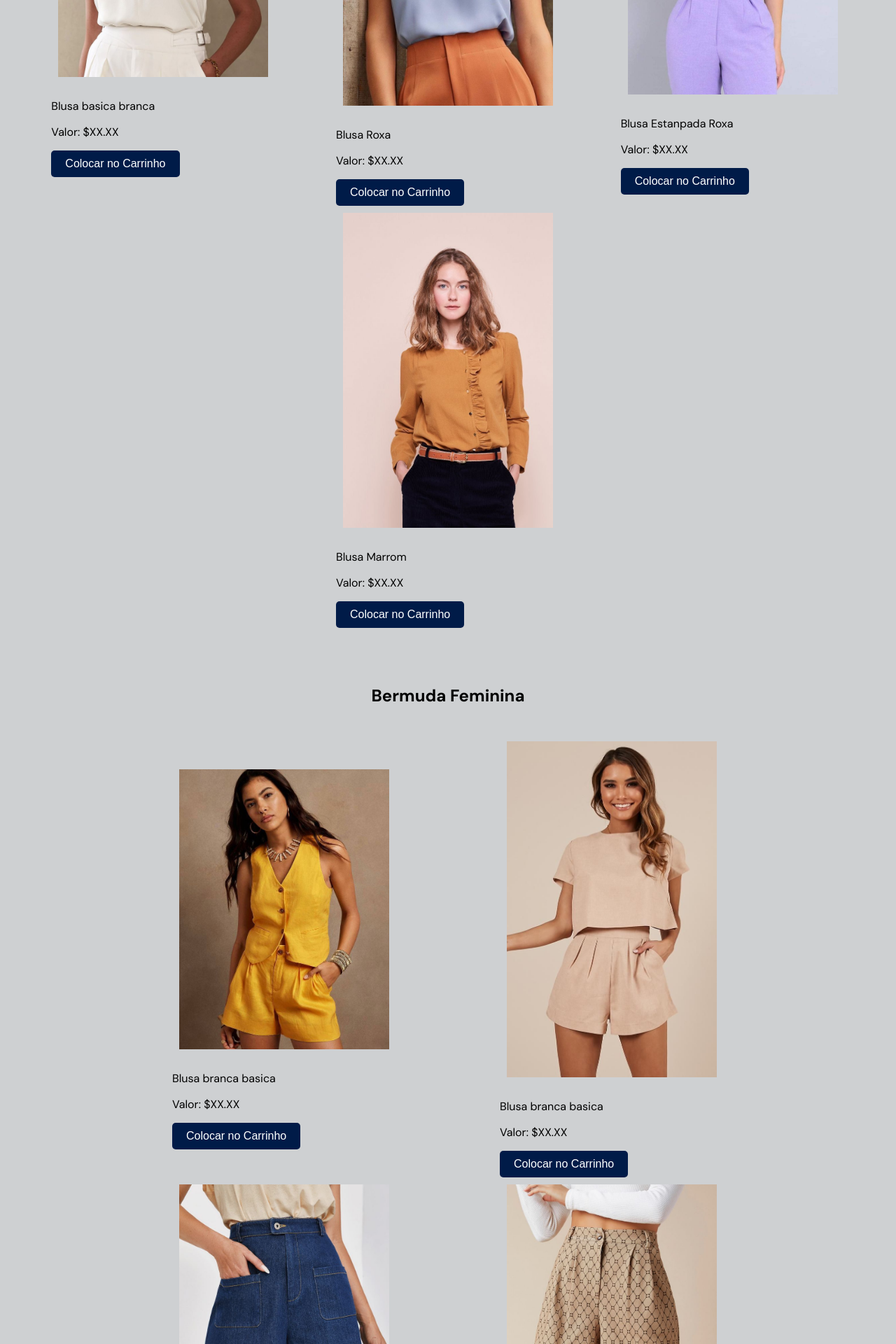
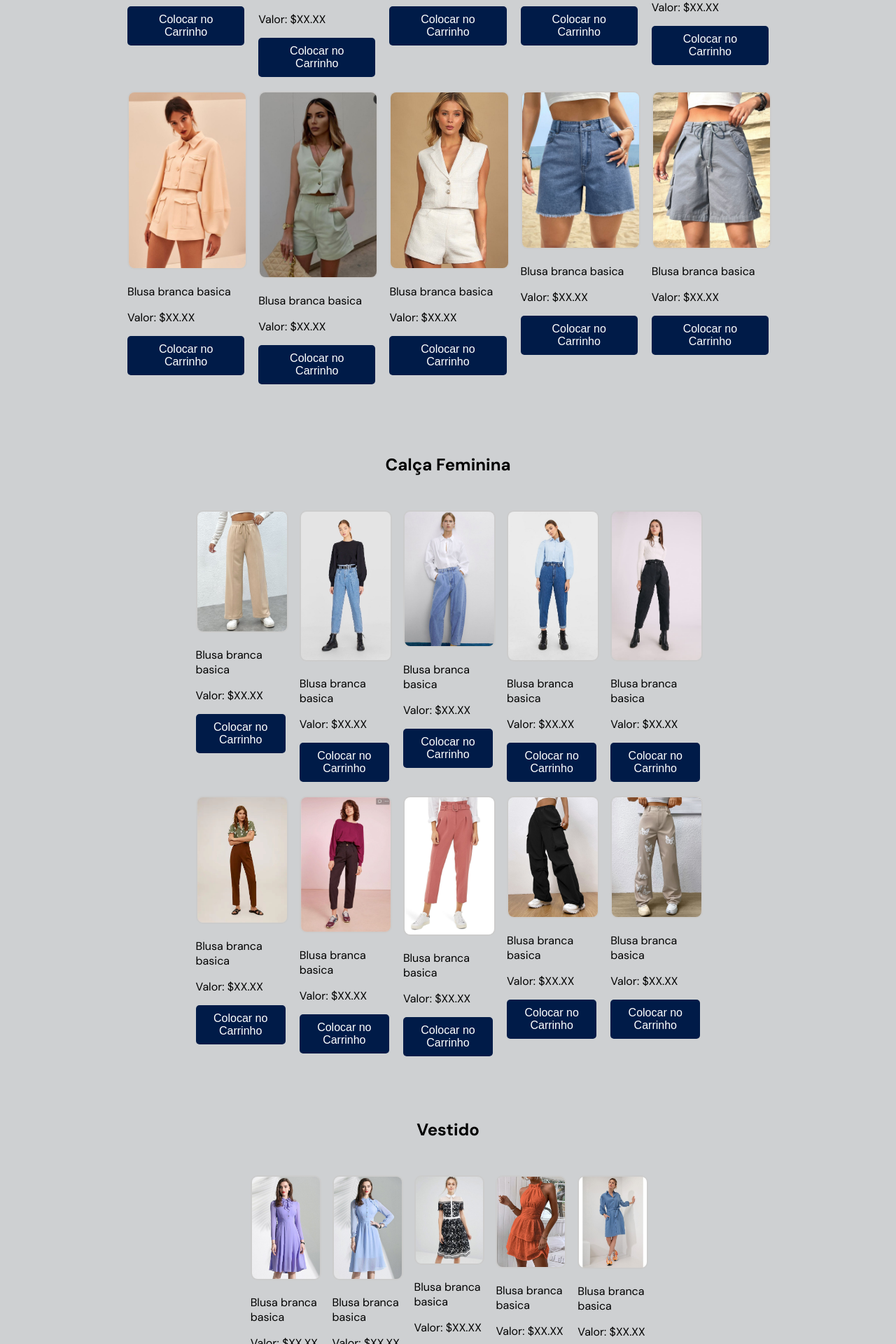
Before and after one commit to PiazzaroloPedro/JPCJ, a Django app: template loja/templates/feminina.html in a window 1280 px wide. Shown: the part 3320-5240 px from the top of the page at 70% size. Run offline with Django 5.2, Linux system fonts and the light colour scheme; the template is opened without the code that fills it, so the values that code supplies are empty.

Commit message:
update
tentando arruamar  o tamanho  nao consegui teste 1

```diff
--- a/loja/templates/feminina.html
+++ b/loja/templates/feminina.html
@@ -139,7 +139,7 @@
     </section>
 
     <h2 class="centered" id="Moda Feminina">Blusas</h2>
-    <section class="fashion">
+    <section class="blusafeminina">
         <div class="item" id="Produto 1">
             <img src="/loja/loja/imagem/bl1.jpeg" alt="Blusa Branca">
             <p>Blusa branca basica</p>
@@ -270,13 +270,7 @@
                     <button onclick="adicionarAoCarrinho('/loja/loja/imagem/8.jpeg', 'Blusa Branca')">Colocar
                         no Carrinho</button>
                 </div>
-                <div class="item" id="Produto 9">
-                    <img src="/loja/loja/imagem/3.jpeg" alt="Blusa Branca">
-                    <p>Blusa branca basica</p>
-                    <p>Valor: $XX.XX</p>
-                    <button onclick="adicionarAoCarrinho('/loja/loja/imagem/9.jpeg', 'Blusa Branca')">Colocar
-                        no Carrinho</button>
-                </div>
+
                 <div class="item" id="Produto 10">
                     <img src="/loja/loja/imagem/10.jpeg" alt="Blusa Branca">
                     <p>Blusa branca basica</p>
--- a/loja/templates/styles.css
+++ b/loja/templates/styles.css
@@ -398,9 +398,288 @@ button:hover {
     margin-right: 5px; /* Espaço à direita para separar da próxima cor */
 }
 
-/* bermuda feminina*/
+/* blusa   feminina  */
+
+.blusafeminina {
+    display: flex;
+    flex-wrap: wrap;
+    justify-content: space-around;
+    align-items: flex-start;
+    /* Alterado de 'center' para 'flex-start' */
+    padding: 20px;
+    max-width: 2100px;
+    /* Ajuste conforme necessário */
+}
+
+.blusafeminina .item {
+    width: calc(20% - 20px);
+    /* Ajuste para permitir 5 itens por linha com margens */
+    /* Define a largura máxima de cada item */
+    margin: 10px;
+}
+
+.blusafeminina img {
+    width: 100%;
+    /* Alterado para ocupar 100% da largura do contêiner */
+    height: auto;
+    border: 2px solid #ccc;
+    /* Adiciona uma borda sólida de 2px */
+    border-radius: 10px;
+    /* Adiciona bordas arredondadas */
+}
+
+.blusafeminina button {
+    width: auto;
+    /* O botão tem a largura do seu conteúdo */
+    padding: 10px 20px;
+    /* Padding interno para fazer o botão parecer melhor */
+}
+
+/*  fim  */
+
+/* bermuda   feminina  */
 
 .bermudafeminina {
+    display: flex;
+    flex-wrap: wrap;
+    justify-content: space-around;
+    align-items: flex-start;
+    /* Alterado de 'center' para 'flex-start' */
+    padding: 20px;
+    max-width: 2100px;
+    /* Ajuste conforme necessário */
+}
+
+.bermudafeminina .item {
+    width: calc(20% - 20px);
+    /* Ajuste para permitir 5 itens por linha com margens */
+    /* Define a largura máxima de cada item */
+    margin: 10px;
+}
+
+.bermudafeminina img {
+    width: 100%;
+    /* Alterado para ocupar 100% da largura do contêiner */
+    height: auto;
+    border: 2px solid #ccc;
+    /* Adiciona uma borda sólida de 2px */
+    border-radius: 10px;
+    /* Adiciona bordas arredondadas */
+}
+
+.bermudafeminina button {
+    width: auto;
+    /* O botão tem a largura do seu conteúdo */
+    padding: 10px 20px;
+    /* Padding interno para fazer o botão parecer melhor */
+}
+
+/*  fim  */
+
+/* calca     feminina     */
+
+.calcafeminina {
+    display: flex;
+    flex-wrap: wrap;
+    justify-content: space-around;
+    align-items: flex-start;
+    /* Alterado de 'center' para 'flex-start' */
+    padding: 20px;
+    max-width: 2100px;
+    /* Ajuste conforme necessário */
+}
+
+.calcafeminina .item {
+    width: calc(20% - 20px);
+    /* Ajuste para permitir 5 itens por linha com margens */
+    /* Define a largura máxima de cada item */
+    margin: 10px;
+}
+
+.calcafeminina img {
+    width: 100%;
+    /* Alterado para ocupar 100% da largura do contêiner */
+    height: auto;
+    border: 2px solid #ccc;
+    /* Adiciona uma borda sólida de 2px */
+    border-radius: 10px;
+    /* Adiciona bordas arredondadas */
+}
+
+.calcafeminina button {
+    width: auto;
+    /* O botão tem a largura do seu conteúdo */
+    padding: 10px 20px;
+    /* Padding interno para fazer o botão parecer melhor */
+}
+/*calça*/
+/*  fim  */
+
+/* vestido */
+
+.vestido {
+    display: flex;
+    flex-wrap: wrap;
+    justify-content: space-around;
+    align-items: flex-start;
+    /* Alterado de 'center' para 'flex-start' */
+    padding: 20px;
+    max-width: 2100px;
+    /* Ajuste conforme necessário */
+}
+
+.vestido .item {
+    width: calc(20% - 20px);
+    /* Ajuste para permitir 5 itens por linha com margens */
+    /* Define a largura máxima de cada item */
+    margin: 10px;
+}
+
+.vestido img {
+    width: 100%;
+    /* Alterado para ocupar 100% da largura do contêiner */
+    height: auto;
+    border: 2px solid #ccc;
+    /* Adiciona uma borda sólida de 2px */
+    border-radius: 10px;
+    /* Adiciona bordas arredondadas */
+    max-width: 400px;
+    /* Define uma largura máxima para as imagens */
+}
+
+.vestido button {
+    width: auto;
+    /* O botão tem a largura do seu conteúdo */
+    padding: 10px 20px;
+    /* Padding interno para fazer o botão parecer melhor */
+}
+
+/*  fim  */
+
+
+/* bermuda masculina   */
+
+.bermudas {
+    display: flex;
+    flex-wrap: wrap;
+    justify-content: space-around;
+    align-items: flex-start;
+    /* Alterado de 'center' para 'flex-start' */
+    padding: 20px;
+    max-width: 2100px;
+    /* Ajuste conforme necessário */
+}
+
+.bermudas .item {
+    width: calc(20% - 20px);
+    /* Ajuste para permitir 5 itens por linha com margens */
+    /* Define a largura máxima de cada item */
+    margin: 10px;
+}
+
+.bermudas img {
+    width: 100%;
+    /* Alterado para ocupar 100% da largura do contêiner */
+    height: auto;
+    border: 2px solid #ccc;
+    /* Adiciona uma borda sólida de 2px */
+    border-radius: 10px;
+    /* Adiciona bordas arredondadas */
+}
+
+.bermudas button {
+    width: auto;
+    /* O botão tem a largura do seu conteúdo */
+    padding: 10px 20px;
+    /* Padding interno para fazer o botão parecer melhor */
+}
+
+/*bermuda masculina*/
+/*  fim  */
+
+/* calça masculina  */
+
+.calcamasculina {
+    display: flex;
+    flex-wrap: wrap;
+    justify-content: space-around;
+    align-items: flex-start;
+    /* Alterado de 'center' para 'flex-start' */
+    padding: 20px;
+    max-width: 2100px;
+    /* Ajuste conforme necessário */
+}
+
+.calcamasculina .item {
+    width: calc(20% - 20px);
+    /* Ajuste para permitir 5 itens por linha com margens */
+    /* Define a largura máxima de cada item */
+    margin: 10px;
+}
+
+.calcamasculina img {
+    width: 100%;
+    /* Alterado para ocupar 100% da largura do contêiner */
+    height: auto;
+    border: 2px solid #ccc;
+    /* Adiciona uma borda sólida de 2px */
+    border-radius: 10px;
+    /* Adiciona bordas arredondadas */
+}
+
+.calcamasculina button {
+    width: auto;
+    /* O botão tem a largura do seu conteúdo */
+    padding: 10px 20px;
+    /* Padding interno para fazer o botão parecer melhor */
+}
+
+/*calça masculina*/
+/*  fim  */
+
+
+/* camisa masculino     */
+
+.camisamasculina {
+    display: flex;
+    flex-wrap: wrap;
+    justify-content: space-around;
+    align-items: flex-start;
+    /* Alterado de 'center' para 'flex-start' */
+    padding: 20px;
+    max-width: 2100px;
+    /* Ajuste conforme necessário */
+}
+
+.camisamasculina .item {
+    width: calc(20% - 20px);
+    /* Ajuste para permitir 5 itens por linha com margens */
+    /* Define a largura máxima de cada item */
+    margin: 10px;
+}
+
+.camisamasculina img {
+    width: 100%;
+    /* Alterado para ocupar 100% da largura do contêiner */
+    height: auto;
+    border: 2px solid #ccc;
+    /* Adiciona uma borda sólida de 2px */
+    border-radius: 10px;
+    /* Adiciona bordas arredondadas */
+}
+
+.camisamasculina button {
+    width: auto;
+    /* O botão tem a largura do seu conteúdo */
+    padding: 10px 20px;
+    /* Padding interno para fazer o botão parecer melhor */
+}
+
+/*camisa masculino*/
+/*  fim  */
+
+/* tennis masculino     */
+.tennismasculino {
     display: flex;
     /* Ativa o Flexbox, que organiza os filhos lado a lado */
     flex-wrap: wrap;
@@ -412,7 +691,7 @@ button:hover {
     padding: 20px;
 }
 
-.bermudafeminina.intem {
+.tennismasculino.intem {
     display: flex;
     /* Cada item da temporada ocupa um espaço igual */
     margin: 5px;
@@ -427,7 +706,7 @@ button:hover {
     /* Garante que o texto dentro de cada item esteja centralizado */
 }
 
-.bermudafeminina img {
+.tennismasculino img {
 
     max-width: 300px;
     /* Limita a largura máxima para evitar imagens muito grandes */
@@ -438,353 +717,6 @@ button:hover {
 
 }
 
-.bermudafeminina button {
-    width: auto;
-    /* O botão tem a largura do seu conteúdo */
-    padding: 10px 20px;
-    /* Padding interno para fazer o botão parecer melhor */
-}
-/*  fim  */
-
-
-/* bermuda masculina*/
-.bermudas {
-    display: flex;
-    /* Ativa o Flexbox, que organiza os filhos lado a lado */
-    flex-wrap: wrap;
-    /* Permite que os itens passem para a próxima linha se não couberem */
-    justify-content: space-around;
-    /* Distribui o espaço uniformemente em torno dos itens */
-    align-items: center;
-    /* Alinha os itens verticalmente no centro */
-    padding: 20px;
-}
-
-.bermudas.intens {
-    display: flex;
-    /* Cada item da temporada ocupa um espaço igual */
-    margin: 10px;
-    /* Adiciona uma margem ao redor de cada item */
-    flex-direction: column;
-    /* Alinha os itens verticalmente em coluna */
-    align-items: center;
-    /* Centraliza os itens horizontalmente */
-    flex: 1;
-    /* Permite que cada item expanda proporcionalmente */
-    text-align: center;
-    /* Garante que o texto dentro de cada item esteja centralizado */
-}
-
-
-.bermudas img {
-    max-width: 400px;
-    width: auto;
-    /* Define a largura de cada imagem */
-    height: 400px;
-    /* Mantém a proporção da altura em relação à largura */
-    margin: 10px;
-    /* Espaço ao redor de cada imagem */
-    border-radius: 10px;
-}
-
-.bermudas button {
-    width: auto;
-    /* O botão tem a largura do seu conteúdo */
-    padding: 10px 20px;
-    /* Padding interno para fazer o botão parecer melhor */
-}
-
-
-
-/*  fim  */
-
-
-
-/*começo de calça feminina */
-
-.calcafeminina {
-    display: flex;
-    /* Ativa o Flexbox, que organiza os filhos lado a lado */
-    flex-wrap: wrap;
-    /* Permite que os itens passem para a próxima linha se não couberem */
-    justify-content: space-around;
-    /* Distribui o espaço uniformemente em torno dos itens */
-    align-items: center;
-    /* Alinha os itens verticalmente no centro */
-    padding: 20px;
-}
-
-.calcafeminina.intem {
-    display: flex;
-    /* Cada item da temporada ocupa um espaço igual */
-    margin: 5px;
-    /* Adiciona uma margem ao redor de cada item */
-    flex-direction: column;
-    /* Alinha os itens verticalmente em coluna */
-    align-items: center;
-    /* Centraliza os itens horizontalmente */
-    flex: 1;
-    /* Permite que cada item expanda proporcionalmente */
-    text-align: center;
-    /* Garante que o texto dentro de cada item esteja centralizado */
-}
-
-.calcafeminina img {
-
-    max-width: 300px;
-    /* Limita a largura máxima para evitar imagens muito grandes */
-    height: auto;
-    /* Mantém a proporção da altura em relação à largura */
-    margin: 10px;
-    /* Espaço ao redor de cada imagem */
-
-}
-
-.calcafeminina button {
-    width: auto;
-    /* O botão tem a largura do seu conteúdo */
-    padding: 10px 20px;
-    /* Padding interno para fazer o botão parecer melhor */
-}
-
-/* fim*/
-
-/* começo de vestido */
-
-.vestido {
-    display: flex;
-    /* Ativa o Flexbox, que organiza os filhos lado a lado */
-    flex-wrap: wrap;
-    /* Permite que os itens passem para a próxima linha se não couberem */
-    justify-content: space-around;
-    /* Distribui o espaço uniformemente em torno dos itens */
-    align-items: center;
-    /* Alinha os itens verticalmente no centro */
-    padding: 20px;
-}
-
-.vestido.intem {
-    display: flex;
-    /* Cada item da temporada ocupa um espaço igual */
-    margin: 5px;
-    /* Adiciona uma margem ao redor de cada item */
-    flex-direction: column;
-    /* Alinha os itens verticalmente em coluna */
-    align-items: center;
-    /* Centraliza os itens horizontalmente */
-    flex: 1;
-    /* Permite que cada item expanda proporcionalmente */
-    text-align: center;
-    /* Garante que o texto dentro de cada item esteja centralizado */
-}
-
-.vestido img {
-
-    max-width: 300px;
-    /* Limita a largura máxima para evitar imagens muito grandes */
-    height: auto;
-    /* Mantém a proporção da altura em relação à largura */
-    margin: 10px;
-    /* Espaço ao redor de cada imagem */
-
-}
-
-.vestido button {
-    width: auto;
-    /* O botão tem a largura do seu conteúdo */
-    padding: 10px 20px;
-    /* Padding interno para fazer o botão parecer melhor */
-}
-/* calça  masculina*/
-.calcamasculina {
-    display: flex;
-    /* Ativa o Flexbox, que organiza os filhos lado a lado */
-    flex-wrap: wrap;
-    /* Permite que os itens passem para a próxima linha se não couberem */
-    justify-content: space-around;
-    /* Distribui o espaço uniformemente em torno dos itens */
-    align-items: center;
-    /* Alinha os itens verticalmente no centro */
-    padding: 20px;
-}
-
-.calcamasculina.intens {
-    display: flex;
-    /* Cada item da temporada ocupa um espaço igual */
-    margin: 10px;
-    /* Adiciona uma margem ao redor de cada item */
-    flex-direction: column;
-    /* Alinha os itens verticalmente em coluna */
-    align-items: center;
-    /* Centraliza os itens horizontalmente */
-    flex: 1;
-    /* Permite que cada item expanda proporcionalmente */
-    text-align: center;
-    /* Garante que o texto dentro de cada item esteja centralizado */
-}
-
-
-.calcamasculina img {
-    max-width: 400px;
-    width: auto;
-    /* Define a largura de cada imagem */
-    height: 400px;
-    /* Mantém a proporção da altura em relação à largura */
-    margin: 10px;
-    /* Espaço ao redor de cada imagem */
-    border-radius: 10px;
-}
-
-.calcamasculina button {
-    width: auto;
-    /* O botão tem a largura do seu conteúdo */
-    padding: 10px 20px;
-    /* Padding interno para fazer o botão parecer melhor */
-}
-
-/*  fim  */
-
-
-/* calça  masculina*/
-.calcamasculina {
-    display: flex;
-    /* Ativa o Flexbox, que organiza os filhos lado a lado */
-    flex-wrap: wrap;
-    /* Permite que os itens passem para a próxima linha se não couberem */
-    justify-content: space-around;
-    /* Distribui o espaço uniformemente em torno dos itens */
-    align-items: center;
-    /* Alinha os itens verticalmente no centro */
-    padding: 20px;
-}
-
-.calcamasculina.intens {
-    display: flex;
-    /* Cada item da temporada ocupa um espaço igual */
-    margin: 10px;
-    /* Adiciona uma margem ao redor de cada item */
-    flex-direction: column;
-    /* Alinha os itens verticalmente em coluna */
-    align-items: center;
-    /* Centraliza os itens horizontalmente */
-    flex: 1;
-    /* Permite que cada item expanda proporcionalmente */
-    text-align: center;
-    /* Garante que o texto dentro de cada item esteja centralizado */
-}
-
-
-.calcamasculina img {
-    max-width: 400px;
-    width: auto;
-    /* Define a largura de cada imagem */
-    height: 400px;
-    /* Mantém a proporção da altura em relação à largura */
-    margin: 10px;
-    /* Espaço ao redor de cada imagem */
-    border-radius: 10px;
-}
-
-.calcamasculina button {
-    width: auto;
-    /* O botão tem a largura do seu conteúdo */
-    padding: 10px 20px;
-    /* Padding interno para fazer o botão parecer melhor */
-}
-
-/*  fim  */
-
-
-/* camisa  masculina*/
-.camisamasculina {
-    display: flex;
-    /* Ativa o Flexbox, que organiza os filhos lado a lado */
-    flex-wrap: wrap;
-    /* Permite que os itens passem para a próxima linha se não couberem */
-    justify-content: space-around;
-    /* Distribui o espaço uniformemente em torno dos itens */
-    align-items: center;
-    /* Alinha os itens verticalmente no centro */
-    padding: 20px;
-}
-
-.camisamasculina.intens {
-    display: flex;
-    /* Cada item da temporada ocupa um espaço igual */
-    margin: 10px;
-    /* Adiciona uma margem ao redor de cada item */
-    flex-direction: column;
-    /* Alinha os itens verticalmente em coluna */
-    align-items: center;
-    /* Centraliza os itens horizontalmente */
-    flex: 1;
-    /* Permite que cada item expanda proporcionalmente */
-    text-align: center;
-    /* Garante que o texto dentro de cada item esteja centralizado */
-}
-
-
-.camisamasculina img {
-    max-width: 400px;
-    width: auto;
-    /* Define a largura de cada imagem */
-    height: 400px;
-    /* Mantém a proporção da altura em relação à largura */
-    margin: 10px;
-    /* Espaço ao redor de cada imagem */
-    border-radius: 10px;
-}
-
-.camisamasculina button {
-    width: auto;
-    /* O botão tem a largura do seu conteúdo */
-    padding: 10px 20px;
-    /* Padding interno para fazer o botão parecer melhor */
-}
-
-/*  fim  */
-
-
-/* tennis  masculina*/
-.tennismasculino {
-    display: flex;
-    /* Ativa o Flexbox, que organiza os filhos lado a lado */
-    flex-wrap: wrap;
-    /* Permite que os itens passem para a próxima linha se não couberem */
-    justify-content: space-around;
-    /* Distribui o espaço uniformemente em torno dos itens */
-    align-items: center;
-    /* Alinha os itens verticalmente no centro */
-    padding: 20px;
-}
-
-.tennismasculino.intens {
-    display: flex;
-    /* Cada item da temporada ocupa um espaço igual */
-    margin: 10px;
-    /* Adiciona uma margem ao redor de cada item */
-    flex-direction: column;
-    /* Alinha os itens verticalmente em coluna */
-    align-items: center;
-    /* Centraliza os itens horizontalmente */
-    flex: 1;
-    /* Permite que cada item expanda proporcionalmente */
-    text-align: center;
-    /* Garante que o texto dentro de cada item esteja centralizado */
-}
-
-
-.tennismasculino img {
-    max-width: 300px;
-    width: auto;
-    /* Define a largura de cada imagem */
-    height: 250px;
-    /* Mantém a proporção da altura em relação à largura */
-    margin: 10px;
-    /* Espaço ao redor de cada imagem */
-    border-radius: 10px;
-}
-
 .tennismasculino button {
     width: auto;
     /* O botão tem a largura do seu conteúdo */
@@ -792,4 +724,5 @@ button:hover {
     /* Padding interno para fazer o botão parecer melhor */
 }
 
+/*tennis masculino  tennismasculino*/
 /*  fim  */
```
Also changed, not shown: loja/templates/masculino.html (+1 -7 lines).
